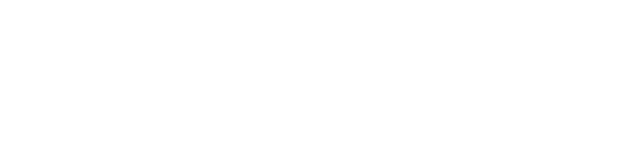
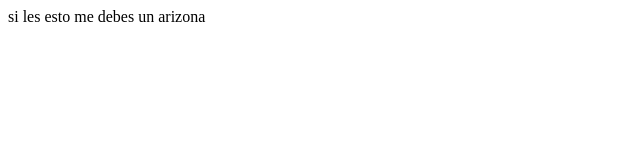
Before and after one commit to JavierRamirez117/ProyectoApi, a plain HTML site: page API.html in a window 1280 px wide. Shown: the whole page, without its empty margins (0-640 px from the left). Drawn offline with Linux system fonts and the light colour scheme.

```diff
--- a/API.html
+++ b/API.html
@@ -6,6 +6,9 @@
     <title>Document</title>
 </head>
 <body>
+    <div>
+        si les esto me debes un arizona
+    </div>
     <script src="./java/authenticated.js"></script>
 </body>
 </html>
```
